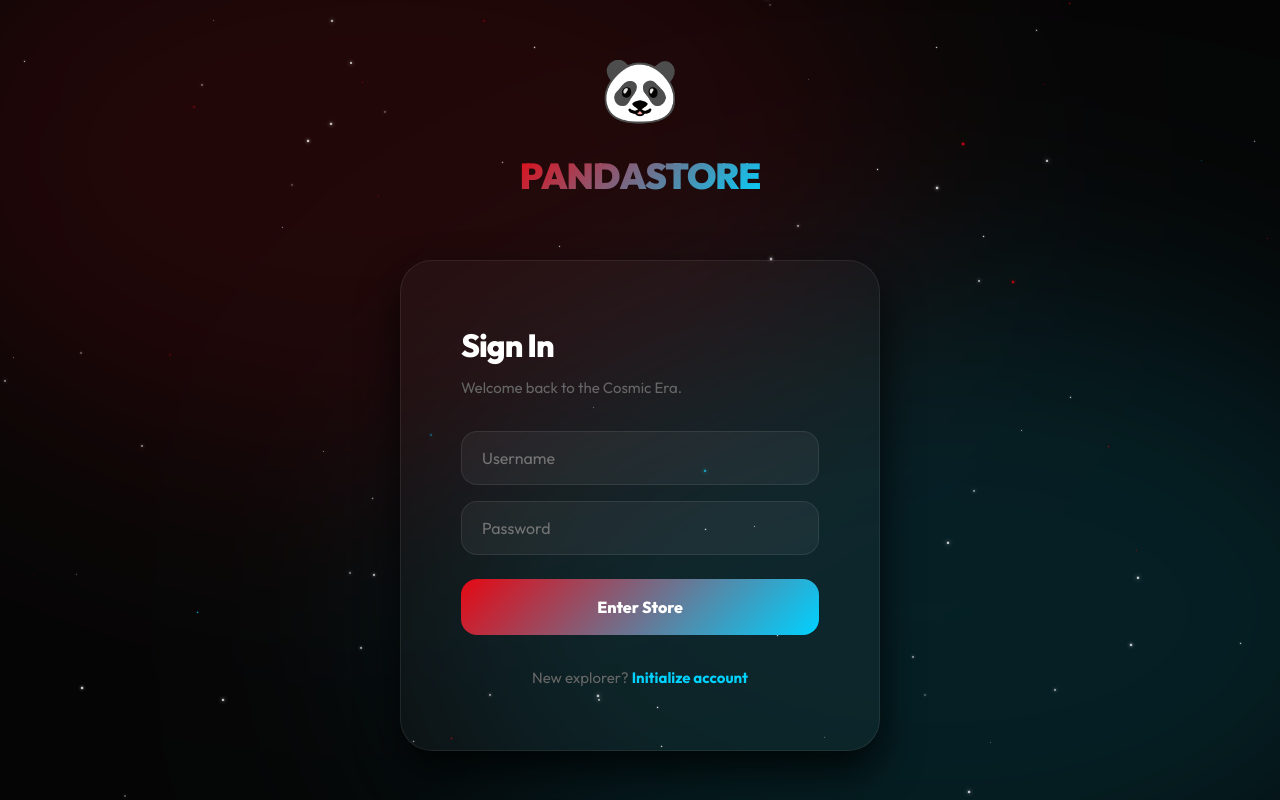
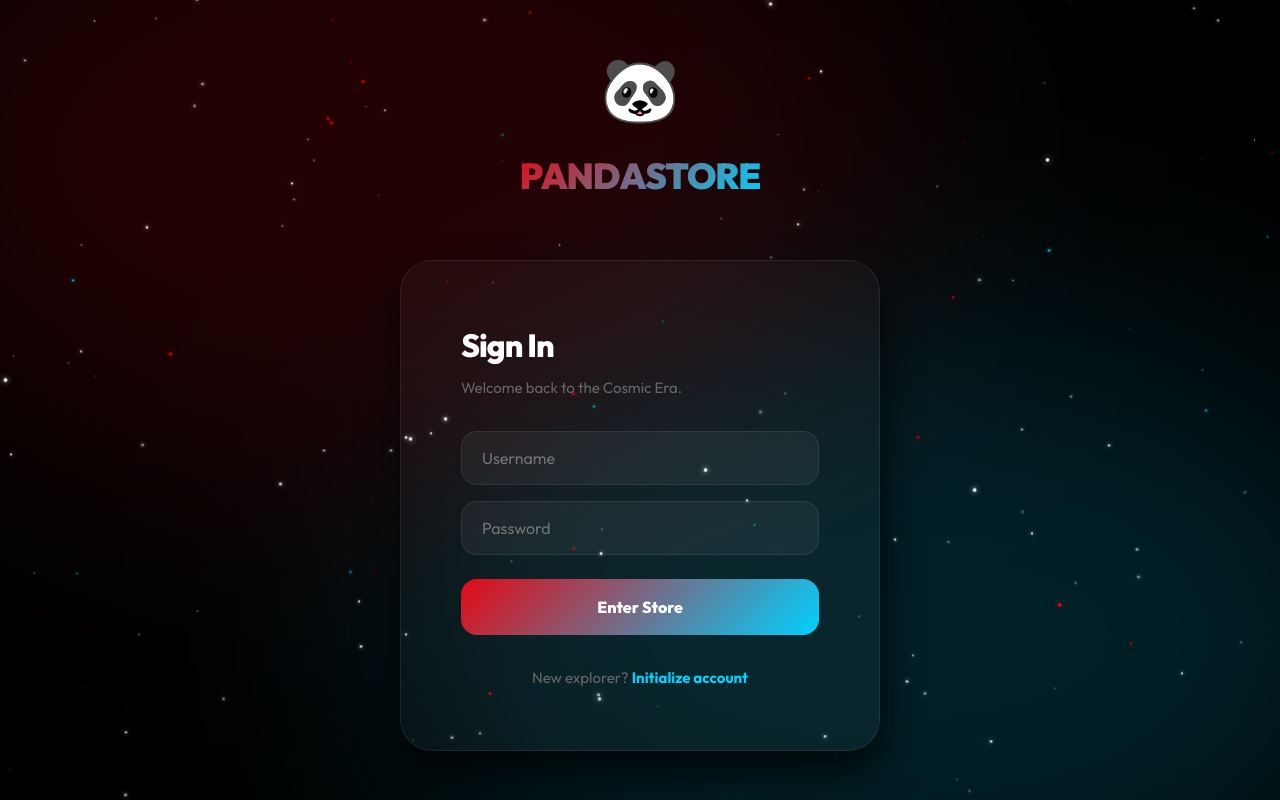
Before and after one commit to ravitejayadav86/app-store, a React app in the folder frontend/: page /login in a window 1280 px wide. Built offline with nearby package versions, Linux system fonts and the light colour scheme; no server answers; the HTML template or start-up script is replaced by a standard one.

Commit message:
revert: remove 120Hz smooth scrolling, restore original animations

```diff
--- a/frontend/src/App.jsx
+++ b/frontend/src/App.jsx
@@ -8,7 +8,6 @@ import Submit from "./pages/Submit";
 import AdminDashboard from "./pages/AdminDashboard";
 import Intro from "./pages/Intro";
 import CosmicBackground from "./components/CosmicBackground";
-import SmoothScroll from "./components/SmoothScroll";
 
 const PrivateRoute = ({ children }) => {
   return localStorage.getItem("token") ? children : <Navigate to="/login" />;
@@ -18,7 +17,6 @@ export default function App() {
   return (
     <BrowserRouter>
       <CosmicBackground />
-      <SmoothScroll />
       <Routes>
         <Route path="/" element={<PrivateRoute><Home /></PrivateRoute>} />
         <Route path="/home" element={<PrivateRoute><Home /></PrivateRoute>} />
--- a/frontend/src/components/CosmicBackground.jsx
+++ b/frontend/src/components/CosmicBackground.jsx
@@ -1,22 +1,15 @@
 import React, { useMemo } from 'react';
 
-/*
- * CosmicBackground — 120Hz optimised
- * ‑ All animations use transform/opacity only (GPU‑composited, no layout)
- * ‑ Star count reduced to 80; remaining are batched into CSS classes
- * ‑ Nebula uses will‑change: transform to avoid repaint on every frame
- */
 const CosmicBackground = () => {
-  // Memoize star data so it never triggers re‑renders
   const stars = useMemo(() => {
-    return [...Array(80)].map((_, i) => ({
+    return [...Array(150)].map((_, i) => ({
       left: `${Math.random() * 100}%`,
       top: `${Math.random() * 100}%`,
-      size: Math.random() * 2 + 0.5,
-      duration: `${(Math.random() * 4 + 3).toFixed(2)}s`,
-      delay: `${(Math.random() * 6).toFixed(2)}s`,
-      opacity: Math.random() * 0.6 + 0.2,
-      color: i % 6 === 0 ? 'var(--panda-red)' : i % 9 === 0 ? 'var(--panda-blue)' : '#fff'
+      size: Math.random() * 2 + 1,
+      duration: Math.random() * 3 + 2,
+      delay: Math.random() * 5,
+      opacity: Math.random() * 0.7 + 0.3,
+      color: i % 5 === 0 ? 'var(--panda-red)' : i % 8 === 0 ? 'var(--panda-blue)' : '#fff'
     }));
   }, []);
 
@@ -24,67 +17,49 @@ const CosmicBackground = () => {
     <div style={{
       position: 'fixed',
       inset: 0,
-      background: '#050505',
+      background: 'black',
       zIndex: -1,
       overflow: 'hidden',
-      // Promote to its own GPU layer so scrolling never repaints the background
-      willChange: 'transform',
-      transform: 'translateZ(0)',
+      backgroundAttachment: 'fixed'
     }}>
       <style>{`
-        /* Nebula: will-change so the browser pre-allocates a compositor layer */
         .nebula {
           position: absolute;
           width: 80vw;
           height: 80vh;
           border-radius: 50%;
           filter: blur(120px);
-          opacity: 0.13;
+          opacity: 0.15;
           mix-blend-mode: screen;
           pointer-events: none;
-          will-change: transform;
-          backface-visibility: hidden;
         }
         .nebula-red {
           background: var(--panda-red);
           top: -20%;
           left: -10%;
-          animation: nebulaFloat 22s ease-in-out infinite alternate;
+          animation: float 20s ease-in-out infinite alternate;
         }
         .nebula-blue {
           background: var(--panda-blue);
           bottom: -20%;
           right: -10%;
-          animation: nebulaFloat 28s ease-in-out infinite alternate-reverse;
+          animation: float 25s ease-in-out infinite alternate-reverse;
         }
-        /* Pure transform — never triggers paint/layout */
-        @keyframes nebulaFloat {
-          from { transform: translate(0, 0) translateZ(0); }
-          to   { transform: translate(40px, -30px) translateZ(0); }
-        }
-        /* Star twinkle uses only opacity — compositor-only */
-        @keyframes starTwinkle {
-          0%, 100% { opacity: var(--star-base-opacity); transform: scale(0.85) translateZ(0); }
-          50%       { opacity: 1;                        transform: scale(1.15) translateZ(0); }
-        }
-        /* Star field drift — transform only */
-        @keyframes starDrift {
-          from { transform: translateY(0) translateZ(0); }
-          to   { transform: translateY(-40px) translateZ(0); }
+        @keyframes drift {
+          from { transform: translateY(0); }
+          to { transform: translateY(-50px); }
         }
       `}</style>
 
-      {/* Nebula clouds */}
+      {/* Nebula Clouds */}
       <div className="nebula nebula-red" />
       <div className="nebula nebula-blue" />
 
-      {/* Star field — single compositor layer for all stars */}
+      {/* Interactive Stars Grid */}
       <div style={{
         position: 'absolute',
         inset: 0,
-        animation: 'starDrift 70s linear infinite alternate',
-        willChange: 'transform',
-        transform: 'translateZ(0)',
+        animation: 'drift 60s linear infinite alternate'
       }}>
         {stars.map((star, i) => (
           <div
@@ -97,12 +72,10 @@ const CosmicBackground = () => {
               height: star.size,
               backgroundColor: star.color,
               borderRadius: '50%',
+              opacity: star.opacity,
               boxShadow: `0 0 ${star.size * 2}px ${star.color}`,
-              // Use CSS custom property for opacity so keyframe can interpolate it
-              '--star-base-opacity': star.opacity,
-              opacity: star.opacity,
-              animation: `starTwinkle ${star.duration} ease-in-out ${star.delay} infinite`,
-              willChange: 'transform, opacity',
+              animation: `starTwinkle ${star.duration}s ease-in-out infinite`,
+              animationDelay: `${star.delay}s`
             }}
           />
         ))}
--- a/frontend/src/index.css
+++ b/frontend/src/index.css
@@ -10,9 +10,7 @@
   --font-main: 'Outfit', sans-serif;
   --shadow-sm: 0 4px 12px rgba(0, 0, 0, 0.5);
   --shadow-lg: 0 20px 40px rgba(0, 0, 0, 0.8);
-  /* 120Hz-tuned easing — shorter duration, sharper curve */
-  --transition: all 0.25s cubic-bezier(0.25, 0.46, 0.45, 0.94);
-  --transition-spring: all 0.35s cubic-bezier(0.34, 1.56, 0.64, 1);
+  --transition: all 0.4s cubic-bezier(0.16, 1, 0.3, 1);
 }
 
 * {
@@ -22,30 +20,14 @@
   font-family: var(--font-main);
 }
 
-/* 120Hz smooth rendering: native smooth scroll + GPU compositing on html */
-html {
-  scroll-behavior: smooth;
-  /* hint to the browser to use a separate compositor thread for scrolling */
-  overflow-y: scroll;
-  -webkit-overflow-scrolling: touch;
-}
-
 body {
   background-color: var(--panda-black);
   background-image: radial-gradient(circle at 50% 0%, #1a1a2e 0%, var(--panda-black) 70%);
   color: #ffffff;
   min-height: 100vh;
   line-height: 1.5;
-  /* Sub-pixel antialiasing for crisp text at high refresh rates */
   -webkit-font-smoothing: antialiased;
-  -moz-osx-font-smoothing: grayscale;
-  text-rendering: optimizeSpeed;
   overflow-x: hidden;
-  /* Prevent scroll chaining that causes jank on trackpads */
-  overscroll-behavior-y: contain;
-  /* Promote the body to its own GPU layer for composited scrolling */
-  transform: translateZ(0);
-  will-change: scroll-position;
 }
 
 ::-webkit-scrollbar {
@@ -86,26 +68,24 @@ a:hover {
   to { opacity: 1; transform: scale(1); filter: blur(0); }
 }
 
-/* float: only transform, no filter — keeps it on the GPU compositor */
 @keyframes float {
-  0%, 100% { transform: translateY(0) translateZ(0); }
-  50% { transform: translateY(-10px) translateZ(0); }
+  0%, 100% { transform: translateY(0); }
+  50% { transform: translateY(-10px); }
 }
 
-/* driftUp: opacity + transform only = GPU composited */
 @keyframes driftUp {
-  from { opacity: 0; transform: translateY(30px) translateZ(0); }
-  to   { opacity: 1; transform: translateY(0) translateZ(0); }
+  from { opacity: 0; transform: translateY(30px); }
+  to { opacity: 1; transform: translateY(0); }
 }
 
 @keyframes slideLeft {
-  from { opacity: 0; transform: translateX(-30px) translateZ(0); }
-  to   { opacity: 1; transform: translateX(0) translateZ(0); }
+  from { opacity: 0; transform: translateX(-30px); }
+  to   { opacity: 1; transform: translateX(0); }
 }
 
 @keyframes slideRight {
-  from { opacity: 0; transform: translateX(30px) translateZ(0); }
-  to   { opacity: 1; transform: translateX(0) translateZ(0); }
+  from { opacity: 0; transform: translateX(30px); }
+  to   { opacity: 1; transform: translateX(0); }
 }
 
 @keyframes singularityPulse {
@@ -138,29 +118,11 @@ a:hover {
   100% { transform: scale(3); filter: blur(20px); opacity: 0; }
 }
 
-/* revealItem: pure transform + opacity, no layout shift */
 @keyframes revealItem {
-  0%   { opacity: 0; transform: translateY(16px) scale(0.97) translateZ(0); }
-  100% { opacity: 1; transform: translateY(0) scale(1) translateZ(0); }
-}
-
-/* revealPage: blurless version for 120Hz — blur causes rasterization jank */
-@keyframes revealPage {
-  from { opacity: 0; transform: scale(0.99) translateZ(0); }
-  to   { opacity: 1; transform: scale(1) translateZ(0); }
-}
-
-/* GPU utility class — promotes any element to its own compositor layer */
-.gpu-accelerated {
-  transform: translateZ(0);
-  will-change: transform;
-  backface-visibility: hidden;
-  -webkit-backface-visibility: hidden;
-  perspective: 1000px;
-  -webkit-perspective: 1000px;
+  0% { opacity: 0; transform: translateY(20px) scale(0.95); }
+  100% { opacity: 1; transform: translateY(0) scale(1); }
 }
 
 .logo-float {
   animation: float 4s ease-in-out infinite;
-  will-change: transform;
 }
```
